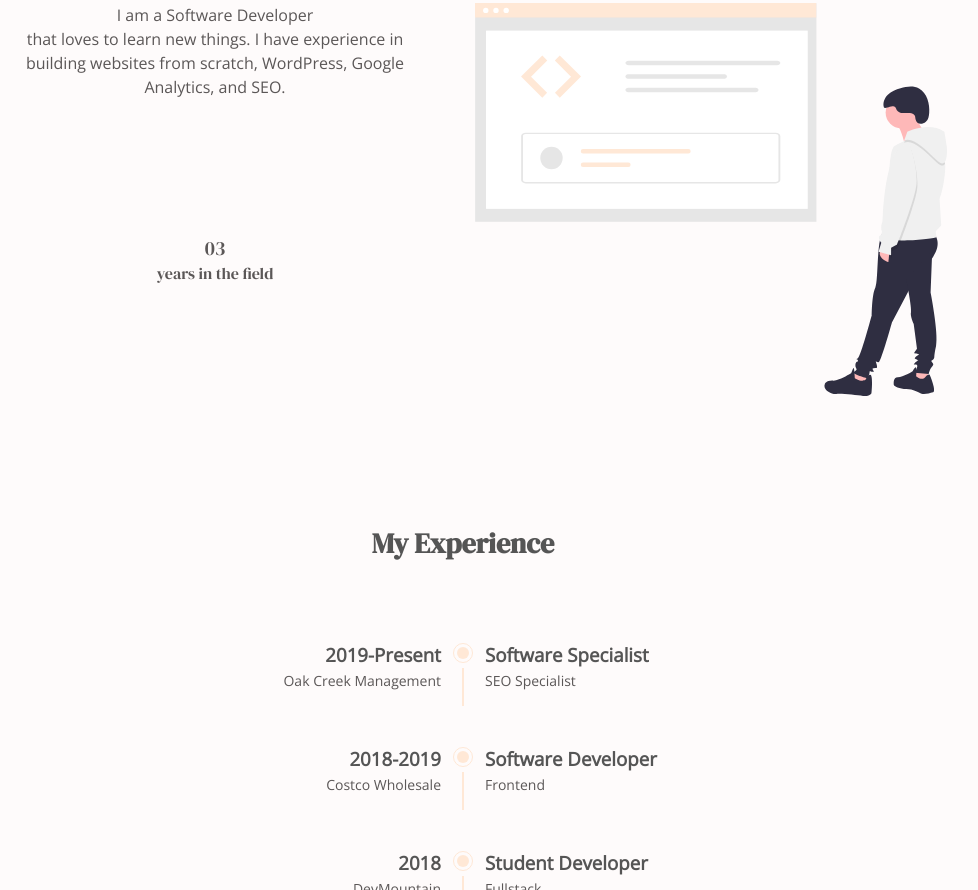
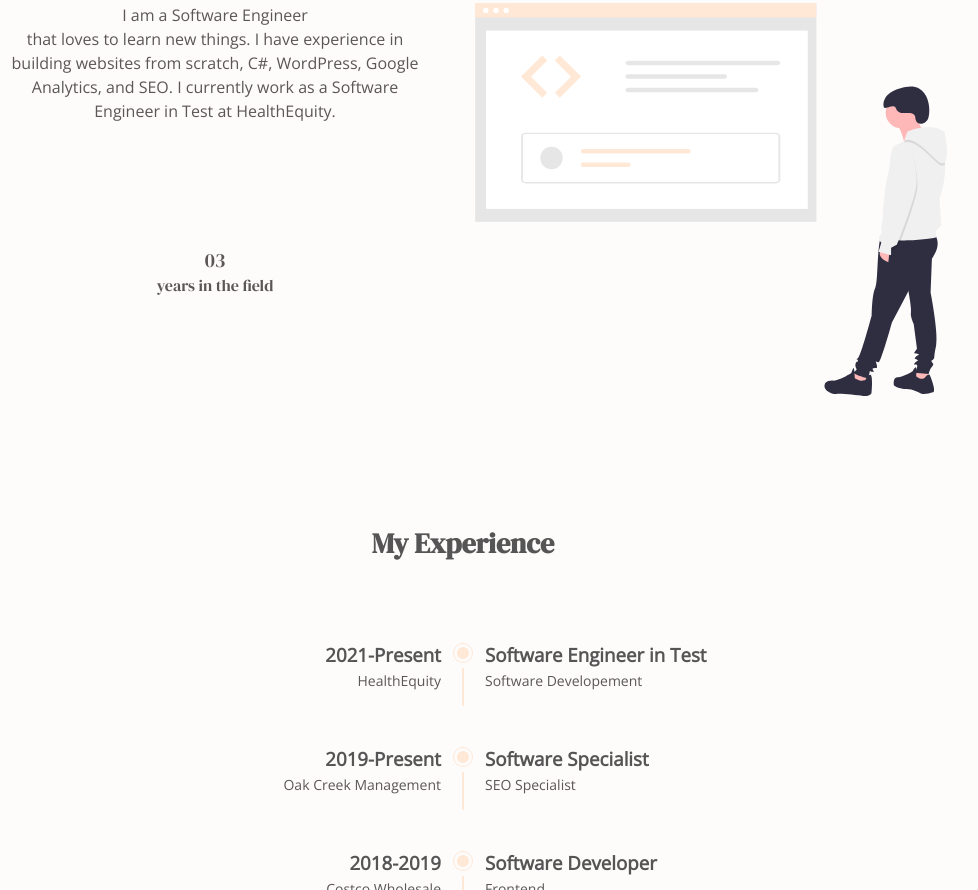
Before and after one commit to rubypruneda/personal-website, a plain HTML site: page index.html in a window 1280 px wide. Shown: the part 803-1693 px from the top of the page, without its empty margins (177-1155 px from the left). Drawn offline with nearby package versions, Linux system fonts and the light colour scheme.

Commit message:
added new job, hqy, removed reset animation, only animate once

```diff
--- a/index.html
+++ b/index.html
@@ -73,7 +73,7 @@
                 <div class="home__data">
                     <span class="home__greeting">Hello, my name is</span>
                     <h1 class="home__name">Ruby Pruneda</h1>
-                    <span class="home__profession">Software Developer</span>
+                    <span class="home__profession">Software Engineer</span>
                 </div>
 
                 <div class="home__img">
@@ -92,7 +92,7 @@
             <div class="about__container bd-grid">
 
                 <div class="about__data bd-grid">
-                    <p class="about__description"><span>I am a Software Developer <br> that loves to learn new things. I have experience in building websites from scratch, WordPress, Google Analytics, and SEO.</span></p>
+                    <p class="about__description"><span>I am a Software Engineer<br> that loves to learn new things. I have experience in building websites from scratch, C#, WordPress, Google Analytics, and SEO. I currently work as a Software Engineer in Test at HealthEquity.</span></p>
 
                     <div class="">
                         <span class="about__number">03</span>
@@ -114,6 +114,24 @@
             <h2 class="section-title">My Experience</h2>
 
             <div class="experience__container bd-grid">
+                <div class="experience__content">
+
+                    <div class="">
+                        <h3 class="experience__year">2021-Present</h3>
+                        <span class="experience__place">HealthEquity</span>
+                    </div>
+
+                    <div class="experience__time">
+                        <span class="experience__rounder"></span>
+                        <span class="experience__line"></span>
+                    </div>
+
+                    <div class="">
+                        <h3 class="experience__job">Software Engineer in Test</h3>
+                        <span class="experience__specialty">Software Developement</span>
+                    </div>
+
+                </div>
                 <div class="experience__content">
 
                     <div class="">
--- a/js/main.js
+++ b/js/main.js
@@ -129,7 +129,7 @@ linkPortfolio.forEach(l => l.addEventListener('click', activePortfolio));
 const sr = ScrollReveal({
     distance: '30px',
     duration: 1800,
-    reset: true,
+    reset: false,
 });
 
 sr.reveal(`.about__data, .code__img, .experience__content`, {
```
